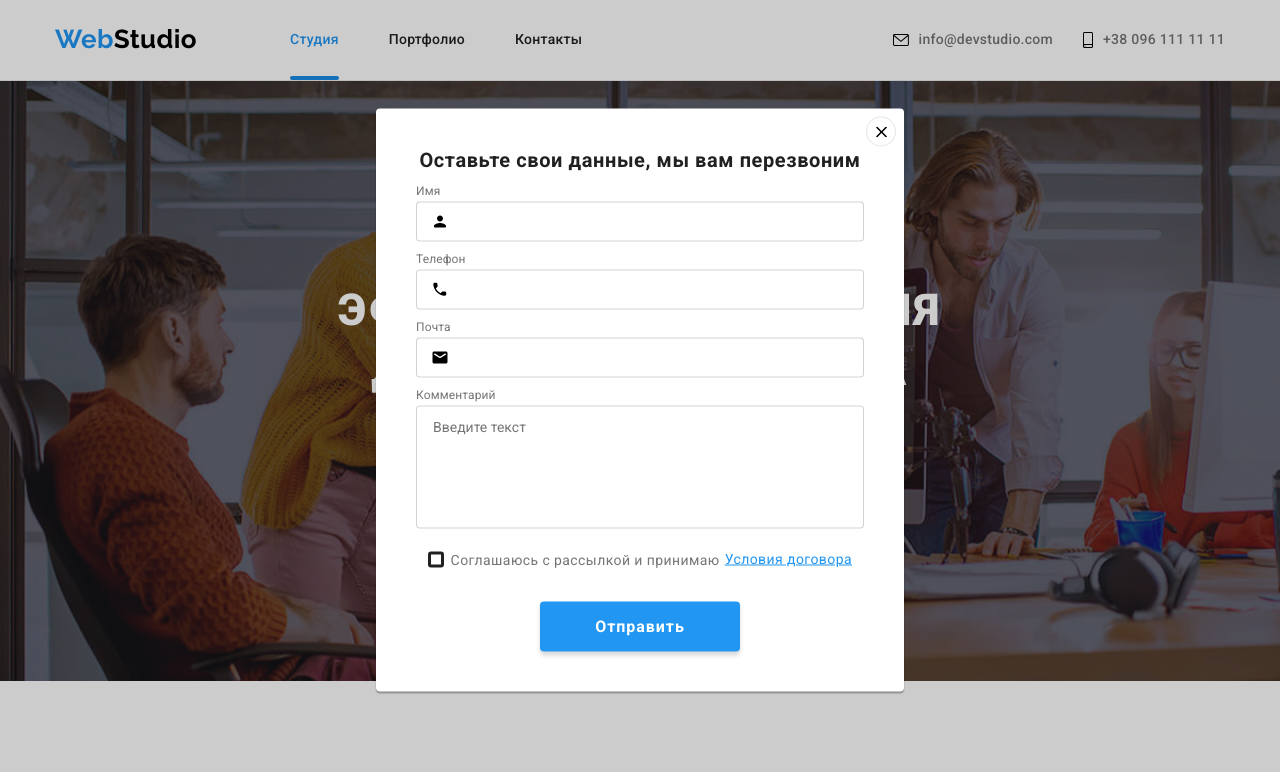
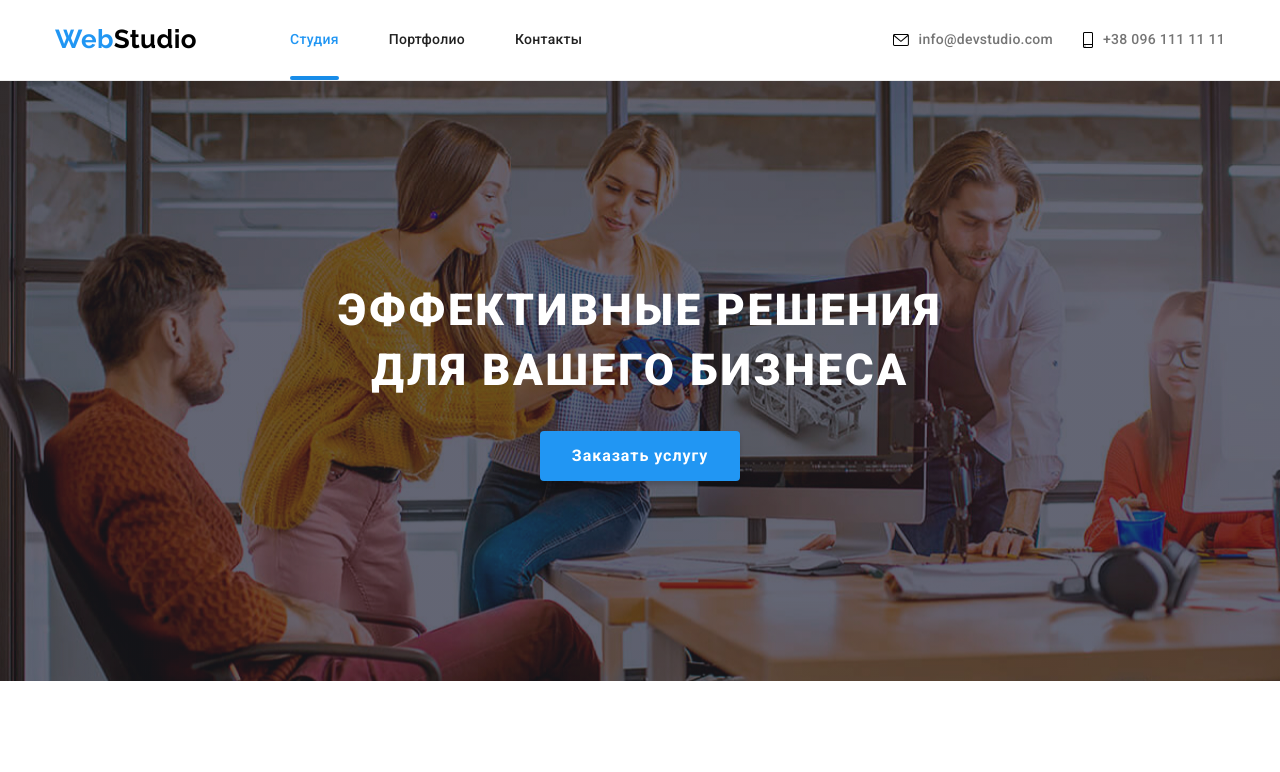
Before and after one commit to Mark-Y-GIT/goit-markup-hw-07, a plain HTML site: page index.html in a window 1280 px wide. Shown: the top 772 px of the page. Drawn offline with nearby package versions, Linux system fonts and the light colour scheme.

Commit message:
закончил index

```diff
--- a/css/styles.css
+++ b/css/styles.css
@@ -914,7 +914,7 @@ textarea {
   padding: 12px 16px;
 }
 
-.modal-input {
+.modal-form__item {
   position: relative;
   width: 100%;
   height: 40px;
@@ -926,8 +926,8 @@ textarea {
     border-color 250ms cubic-bezier(0.4, 0, 0.2, 1);
 }
 
-.modal-input:hover,
-.modal-input:focus,
+.modal-form__item:hover,
+.modal-form__item:focus,
 .modal-textarea:focus,
 .modal-textarea:hover,
 .modal-form__input:hover,
@@ -954,7 +954,7 @@ textarea {
     border-color 250ms cubic-bezier(0.4, 0, 0.2, 1);
 }
 
-.checkbox-label {
+.checkbox__label {
   position: relative;
   display: flex;
   align-items: center;
@@ -967,7 +967,7 @@ textarea {
   margin-right: 12px;
 }
 
-.checkbox-icon {
+.checkbox__icon {
   position: absolute;
   display: inline-block;
   width: 16px;
@@ -981,7 +981,7 @@ textarea {
   margin-left: 12px;
 }
 
-.checkbox-input {
+.checkbox__input {
   position: absolute;
   top: 0;
   left: 0;
@@ -989,7 +989,7 @@ textarea {
   -moz-appearance: none;
   appearance: none;
 }
-.checkbox-input:checked + .checkbox-icon {
+.checkbox__input:checked + .checkbox__icon {
   background-color: var(--accent-color);
   /* border-color: transparent; */
   background-origin: content-box;
@@ -998,7 +998,7 @@ textarea {
   border: 0px;
 }
 
-.checkbox-link {
+.checkbox__link {
   margin-left: 5px;
   font-size: 14px;
   line-height: 1.7;
--- a/index.html
+++ b/index.html
@@ -622,7 +622,7 @@
         </div>
       </div>
     </footer>
-    <div data-modal class="backdrop">
+    <div data-modal class="backdrop is-hidden">
       <!-- is-hidden -->
       <div class="modal">
         <button data-modal-close class="modal-button">
@@ -636,7 +636,7 @@
 
           <div class="modal-form__input">
             <input
-              class="modal-input modal-form-name"
+              class="modal-form__item modal-form-name"
               type="text"
               name="user-name"
               placeholder=" "
@@ -653,7 +653,7 @@
           <div class="modal-form__input">
             <input
               type="tel"
-              class="modal-input modal-form-phone"
+              class="modal-form__item modal-form__phone"
               name="user-phone"
               placeholder=" "
               id="user-phone"
@@ -668,7 +668,7 @@
           <label for="modal-mail" class="modal-form__label">Почта</label>
           <div class="modal-form__input">
             <input
-              class="modal-input user-modal-mail"
+              class="modal-form__item user-modal-mail"
               type="email"
               name="modal-mail"
               placeholder=" "
@@ -691,10 +691,11 @@
             ></textarea>
           </div>
 
-          <label class="checkbox-label">
-            <input class="checkbox-input" type="checkbox" neme="checkbox" />
-            <span class="checkbox-icon"></span>Соглашаюсь с рассылкой и принимаю
-            <a class="checkbox-link" href="">Условия договора</a>
+          <label class="checkbox__label">
+            <input class="checkbox__input" type="checkbox" neme="checkbox" />
+            <span class="checkbox__icon"></span>Соглашаюсь с рассылкой и
+            принимаю
+            <a class="checkbox__link" href="">Условия договора</a>
           </label>
           <button type="submit" class="form-submit">Отправить</button>
         </form>
```
